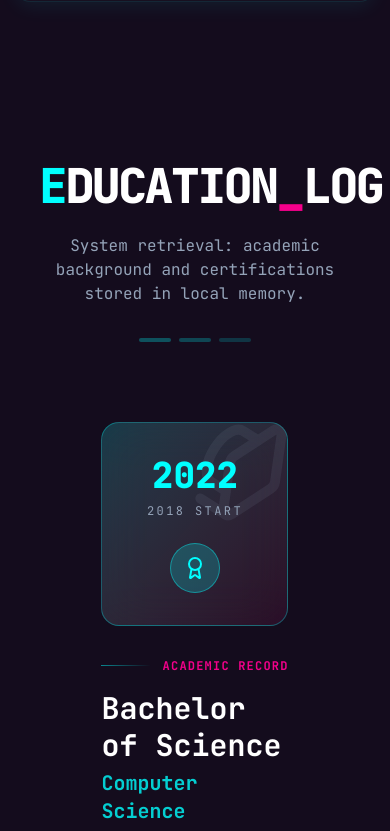
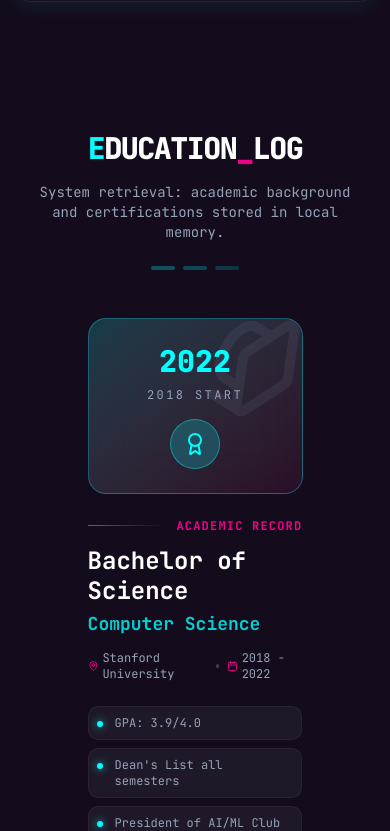
Before and after one commit to Shivgitcode/porfolio_updated, a Next.js app: page / in a window 390 px wide. Shown: the part 2489-3320 px from the top of the page. Built offline with nearby package versions, Linux system fonts and the light colour scheme.

Commit message:
style(components): update padding, font sizes, and layout for responsiveness

```diff
--- a/src/components/About.tsx
+++ b/src/components/About.tsx
@@ -1,18 +1,18 @@
 export default function About() {
   return (
-    <div className="w-full py-24">
-      <div className="w-[60%] mx-auto">
-        <h2 className=" text-white font-bold text-4xl mb-5">
+    <div className="w-full py-16 md:py-24">
+      <div className="px-4 md:w-[60%] mx-auto">
+        <h2 className=" text-white font-bold text-3xl md:text-4xl mb-5">
           <span className="text-main-text-color mr-5">&gt;</span>About Me
         </h2>
-        <p className=" text-gray-main-text leading-relaxed">
+        <p className=" text-gray-main-text text-sm md:text-base leading-relaxed">
           I'm a full-stack developer with a passion for building scalable,
           user-centric applications. With expertise spanning frontend
           frameworks, backend systems, and AI/ML integration, I create solutions
           that are both beautiful and functional.
         </p>
         <br />
-        <p className=" text-gray-main-text leading-relaxed">
+        <p className=" text-gray-main-text text-sm md:text-base leading-relaxed">
           When I'm not coding, you'll find me exploring emerging technologies
           like Web3, 3D graphics, or contributing to open-source projects. I
           believe in continuous learning and pushing the boundaries of what's
--- a/src/components/Contact.tsx
+++ b/src/components/Contact.tsx
@@ -7,24 +7,24 @@ import { motion } from "motion/react";
 
 export default function Contact() {
   return (
-    <div className=" py-24 w-full" id="contact">
-      <div className=" w-[60%] mx-auto">
+    <div className=" py-16 md:py-24 w-full" id="contact">
+      <div className=" px-4 md:w-[60%] md:mx-auto">
         <div className=" mb-12 text-white text-center">
-          <h1 className="font-bold text-4xl mb-5">
+          <h1 className="font-bold text-3xl md:text-4xl mb-4 md:mb-5">
             <span className="mr-5 text-main-text-color">&gt;</span>Let's Build
             Something
           </h1>
-          <p className=" text-gray-main-text text-lg">
+          <p className=" text-gray-main-text text-sm md:text-base">
             Have a project in mind? Looking for a technical partner? I'd love to
             collaborate.
           </p>
         </div>
         <Card className="text-white mx-auto text-left glass-card max-w-md p-8 border-main-text-color/20 border">
-          <form className="space-y-4" action="">
+          <form className="space-y-3 md:space-y-4" action="">
             <div className="space-y-2">
               <label
                 htmlFor=""
-                className="text-sm font-mono font-semibold text-main-text-color"
+                className="text-xs md:text-sm font-mono font-semibold text-main-text-color"
               >
                 name
               </label>
@@ -36,7 +36,7 @@ export default function Contact() {
             <div className="space-y-2">
               <label
                 htmlFor=""
-                className="text-sm font-mono font-semibold text-main-text-color"
+                className="text-sm md:text-sm font-mono font-semibold text-main-text-color"
               >
                 email
               </label>
@@ -49,7 +49,7 @@ export default function Contact() {
             <div className="space-y-2">
               <label
                 htmlFor=""
-                className="text-sm font-mono font-semibold text-main-text-color"
+                className="text-xs md:text-sm font-mono font-semibold text-main-text-color"
               >
                 message
               </label>
--- a/src/components/Education.tsx
+++ b/src/components/Education.tsx
@@ -4,31 +4,34 @@ import { educationData } from "@/utils/utils";
 import EducationCard from "./EducationCard";
 export default function Education() {
   return (
-    <div id="education" className="py-24 w-[80%] mx-auto relative">
+    <div
+      id="education"
+      className=" py-16 md:py-24 px-4 md:w-[75%] lg:w-[80%] mx-auto relative"
+    >
       <div className="w-full">
-        <div className=" pb-20">
-          <h1 className="text-5xl font-black text-white text-center mb-6 uppercase tracking-tighter">
+        <div className=" pb-12 md:pb-20">
+          <h1 className=" text-3xl md:text-5xl lg:text-7xl font-black text-white text-center mb-4 md:mb-6 uppercase tracking-tighter">
             <span className="text-main-text-color">E</span>
             DUCATION
             <span className="text-crimson-main-text">_</span>
             LOG
           </h1>
-          <p className=" text-gray-main-text mx-auto text-center max-w-2xl">
+          <p className=" text-gray-main-text mx-auto text-sm md:text-base px-4 text-center max-w-2xl">
             System retrieval: academic background and certifications stored in
             local memory.
           </p>
-          <div className="mt-8 flex justify-center gap-2">
+          <div className="mt-6 md:mt-8 flex justify-center gap-2">
             {[1, 2, 3].map((i) => (
               <motion.div
                 key={i}
-                className="h-1 w-8 bg-main-text-color/30 rounded-full"
+                className="h-1 w-6 md:w-8 bg-main-text-color/30 rounded-full"
                 animate={{ opacity: [0.3, 1, 0.3] }}
                 transition={{ duration: 1.5, delay: i * 0.2, repeat: Infinity }}
               />
             ))}
           </div>
         </div>
-        <div className="space-y-24 w-[60%] mx-auto ">
+        <div className=" space-y-12 md:space-y-24 w-[60%] mx-auto ">
           {educationData.map((el) => (
             <EducationCard key={el.id} item={el}></EducationCard>
           ))}
--- a/src/components/EducationCard.tsx
+++ b/src/components/EducationCard.tsx
@@ -11,15 +11,15 @@ export default function EducationCard({ item }: { item: EducationProp }) {
       whileInView={{ opacity: 1, y: 0, rotateX: 0 }}
       viewport={{ once: true, margin: "-50px" }}
       transition={{ duration: 0.8, delay: item.index * 0.15, ease: "easeOut" }}
-      className="perspective-1000 mb-16"
+      className="perspective-1000 mb-12 md:mb-16"
     >
       <div
-        className={`flex flex-col md:flex-row items-center gap-8 ${
+        className={`flex flex-col md:flex-row items-center gap-6 md:gap-8 ${
           isEven ? "md:flex-row" : "md:flex-row-reverse"
         }`}
       >
         {/* Visual Badge/Year Side */}
-        <div className="w-full md:w-1/3 flex flex-col items-center justify-center p-8 rounded-2xl bg-linear-to-br from-main-text-color/20 to-crimson-main-text/10 border border-main-text-color/30 backdrop-blur-xl relative overflow-hidden group">
+        <div className="w-full md:w-1/3 flex flex-col items-center justify-center p-6 md:p-8 rounded-2xl bg-linear-to-br from-main-text-color/20 to-crimson-main-text/10 border border-main-text-color/30 backdrop-blur-xl relative overflow-hidden group">
           <motion.div
             className="absolute -right-4 -top-4 opacity-10 group-hover:opacity-20 transition-opacity"
             animate={{ rotate: 360 }}
@@ -28,7 +28,7 @@ export default function EducationCard({ item }: { item: EducationProp }) {
             <GraduationCap size={120} className=" text-gray-main-text" />
           </motion.div>
 
-          <div className="text-4xl font-black text-main-text-color mb-2 glitch">
+          <div className="text-3xl md:text-4xl font-black text-main-text-color mb-2 glitch">
             {item.year.split(" - ")[1]}
           </div>
           <div className="text-xs text-gray-main-text uppercase tracking-[0.2em]">
@@ -36,7 +36,7 @@ export default function EducationCard({ item }: { item: EducationProp }) {
           </div>
 
           <motion.div
-            className="mt-6 p-3 rounded-full bg-main-text-color/20 border border-main-text-color/40 text-main-text-color"
+            className="mt-4 md:mt-6 p-3 rounded-full bg-main-text-color/20 border border-main-text-color/40 text-main-text-color"
             whileHover={{ scale: 1.2, rotate: 15 }}
           >
             <Award size={24} />
@@ -44,7 +44,7 @@ export default function EducationCard({ item }: { item: EducationProp }) {
         </div>
 
         {/* Content Side */}
-        <div className="w-full md:w-2/3 space-y-4">
+        <div className="w-full md:w-2/3 space-y-3 md:space-y-4">
           <div className="flex items-center gap-3">
             <div className="h-px grow bg-linear-to-r from-main-text-color/50 to-transparent" />
             <span className="text-xs text-crimson-main-text font-bold tracking-widest uppercase">
@@ -52,34 +52,40 @@ export default function EducationCard({ item }: { item: EducationProp }) {
             </span>
           </div>
 
-          <h3 className="text-3xl md:text-4xl font-bold text-white leading-tight">
+          <h3 className="text-2xl md:text-3xl lg:text-4xl font-bold text-white leading-tight">
             {item.degree}{" "}
-            <span className="text-main-text-color block text-xl mt-1 opacity-80">
+            <span className="text-main-text-color block text-lg md:text-xl mt-1 opacity-80">
               {item.field}
             </span>
           </h3>
 
-          <div className="flex items-center gap-4 text-gray-main-text font-mono text-sm">
+          <div className="flex items-center gap-2 md:gap-4 text-gray-main-text font-mono text-xs md:text-sm">
             <div className="flex items-center gap-1">
-              <MapPin size={14} className="text-crimson-main-text" />
+              <MapPin
+                size={14}
+                className="text-crimson-main-text md:h-3.5 md:w-3.5"
+              />
               <span>{item.school}</span>
             </div>
             <div className="w-1 h-1 rounded-full bg-white/20" />
             <div className="flex items-center gap-1">
-              <Calendar size={14} className="text-crimson-main-text" />
+              <Calendar
+                size={14}
+                className="text-crimson-main-text md:w-3.5 md:h-3.5"
+              />
               <span>{item.year}</span>
             </div>
           </div>
 
-          <div className="grid grid-cols-1 gap-3 pt-4">
+          <div className="grid grid-cols-1 gap-2 md:gap-3 pt-3 md:pt-4">
             {item.achievements.map((achievement, i) => (
               <motion.div
                 key={i}
-                className="flex items-start gap-3 p-3 rounded-lg bg-white/5 border border-white/5 hover:border-main-text-color/20 hover:bg-white/10 transition-all group"
+                className="flex items-start gap-3 p-2 md:p-3 rounded-lg bg-white/5 border border-white/5 hover:border-main-text-color/20 hover:bg-white/10 transition-all group"
                 whileHover={{ x: 10 }}
               >
                 <div className="mt-1.5 w-1.5 h-1.5 rounded-full bg-main-text-color shadow-[0_0_8px_rgba(0,255,255,0.8)]" />
-                <span className="text-sm text-gray-main-text group-hover:text-white transition-colors">
+                <span className="text-xs md:text-sm text-gray-main-text group-hover:text-white transition-colors">
                   {achievement}
                 </span>
               </motion.div>
--- a/src/components/ProjectCard.tsx
+++ b/src/components/ProjectCard.tsx
@@ -1,8 +1,8 @@
 "use client";
+import { motion } from "motion/react";
 import { Project } from "@/utils/types";
-import { motion } from "motion/react";
+import { Badge } from "./ui/badge";
 import Link from "next/link";
-import { Badge } from "./ui/badge";
 
 export default function ProjectCard({ item }: { item: Project }) {
   return (
--- a/src/components/SkillMatrix.tsx
+++ b/src/components/SkillMatrix.tsx
@@ -5,17 +5,17 @@ export default function SkillMatrix() {
   return (
     <div
       id="skills"
-      className=" w-full py-24 bg-linear-to-b from-secondary/30 to-secondary/10 border-y border-main-text-color/10"
+      className=" w-full py-16 mx:py-24 bg-linear-to-b from-secondary/30 to-secondary/10 border-y border-main-text-color/10"
     >
-      <div className=" w-[80%] mx-auto ">
-        <div className="mb-12">
-          <h2 className="text-4xl font-bold mb-6 md:text-5xl text-white ">
+      <div className=" px-4 md:w-[80%] mx-auto ">
+        <div className="mb-10 md:mb-12">
+          <h2 className="text-3xl md:text-4xl font-bold mb-4 md:mb-6 lg:text-5xl text-white ">
             <span className="text-main-text-color mr-5">&gt;</span>
             Skill Matrix
           </h2>
-          <div className="bg-linear-to-r from-main-text-color to-crimson-main-text rounded-full w-40 h-1"></div>
+          <div className="bg-linear-to-r from-main-text-color to-crimson-main-text rounded-full w-24 md:w-40 h-1"></div>
         </div>
-        <div className=" grid grid-cols-2 grid-rows-3 gap-3">
+        <div className=" grid grid-cols-1 md:grid-cols-2 gap-8 md:gap-12">
           {skills.map((el) => (
             <SkillsCard key={el.type} item={el}></SkillsCard>
           ))}
--- a/src/components/SkillsCard.tsx
+++ b/src/components/SkillsCard.tsx
@@ -11,7 +11,7 @@ export default function SkillsCard({ item }: { item: SkillProp }) {
       <div className="flex flex-wrap gap-2">
         {item.skills.map((el, idx) => (
           <Badge
-            className="tech-badge text-sm bg-transparent border border-main-text-color/30 text-main-text-color/90 hover:text-crimson-main-text hover:border-crimson-main-text/50 transition-all cursor-default"
+            className="tech-badge text-xs md:text-sm bg-transparent border border-main-text-color/30 text-main-text-color/90 hover:text-crimson-main-text hover:border-crimson-main-text/50 transition-all cursor-default"
             key={idx}
           >
             {el}
```
